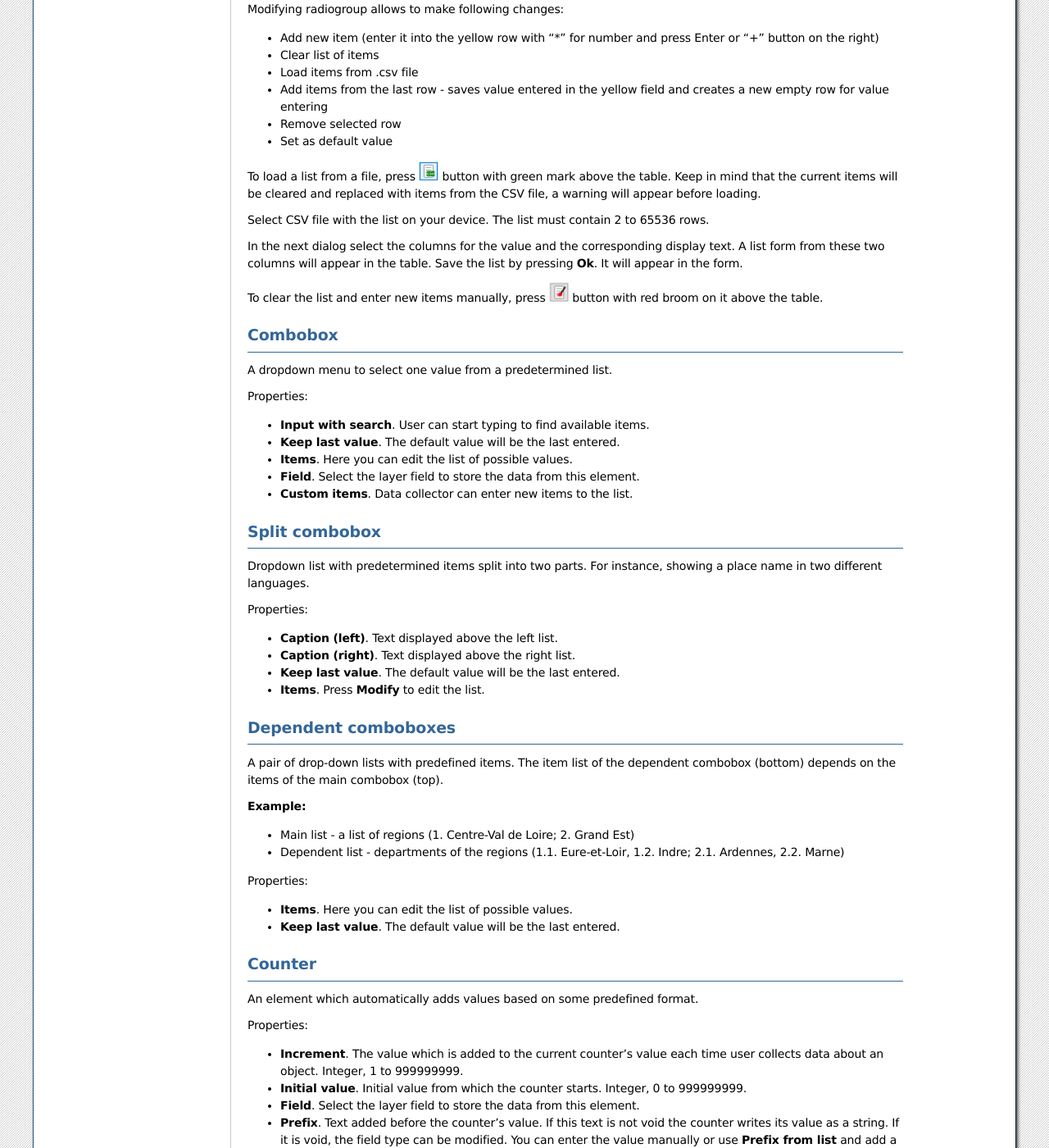
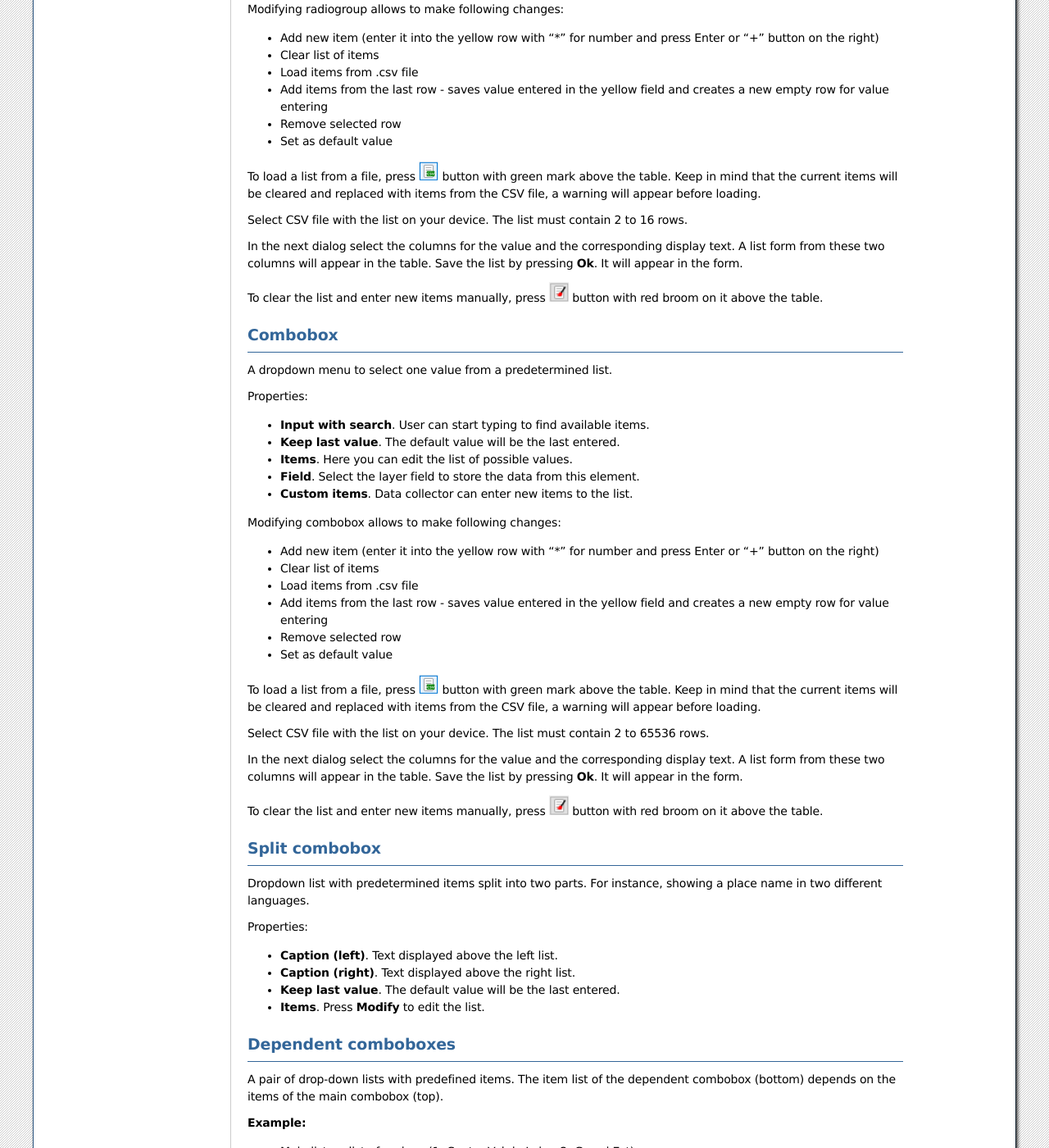
Before and after one commit to nextgis/docs_formbuilder, a Sphinx documentation site: the page built from source/controls.rst, in a window 1280 px wide and 1400 px high, scrolled down 4305 px. Shown: the whole window at 82% size. Built offline with Sphinx 7.4.7, drawn with Linux system fonts in a browser that asks for light colours; formulas are drawn with MathJax 3.

Commit message:
Update controls.rst
csv requirements

```diff
--- a/source/controls.rst
+++ b/source/controls.rst
@@ -176,7 +176,7 @@
 
 To load a list from a file, press |button_load_csv| button with green mark above the table. Keep in mind that the current items will be cleared and replaced with items from the CSV file, a warning will appear before loading.
 
-Select CSV file with the list on your device. The list must contain 2 to 65536 rows.
+Select CSV file with the list on your device. The list must contain 2 to 16 rows.
 
 In the next dialog select the columns for the value and the corresponding display text. A list form from these two columns will appear in the table. Save the list by pressing **Ok**. It will appear in the form.
 
@@ -203,7 +203,24 @@
 * **Field**. Select the layer field to store the data from this element.
 * **Custom items**. Data collector can enter new items to the list.
 
+Modifying combobox allows to make following changes:
 
+* Add new item (enter it into the yellow row with "*" for number and press Enter or "+" button on the right)
+* Clear list of items
+* Load items from .csv file
+* Add items from the last row - saves value entered in the yellow field and creates a new empty row for value entering
+* Remove selected row
+* Set as default value
+
+To load a list from a file, press |button_load_csv| button with green mark above the table. Keep in mind that the current items will be cleared and replaced with items from the CSV file, a warning will appear before loading.
+
+Select CSV file with the list on your device. The list must contain 2 to 65536 rows.
+
+In the next dialog select the columns for the value and the corresponding display text. A list form from these two columns will appear in the table. Save the list by pressing **Ok**. It will appear in the form.
+
+
+
+To clear the list and enter new items manually, press |button_clear_csv| button with red broom on it above the table.
 
 .. _ngfb_controls_split_cb:
 
```
